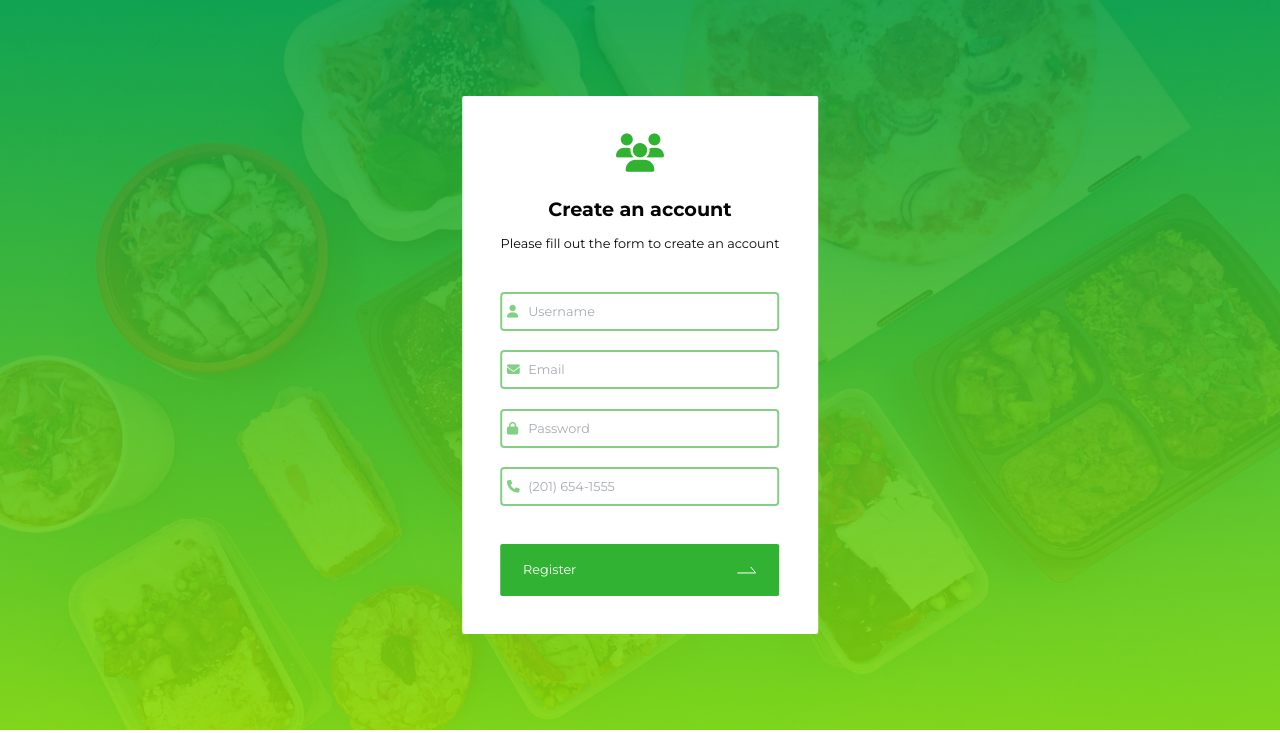
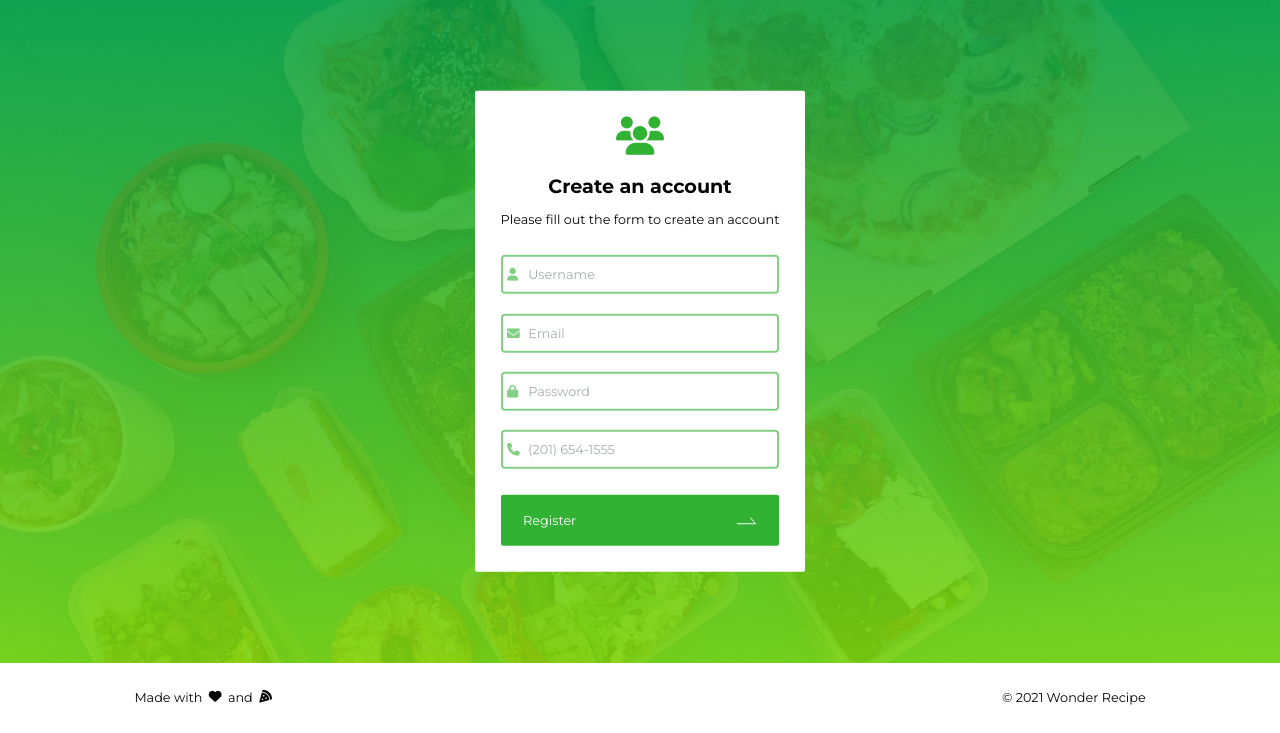
Before and after one commit to lawrencedovin/capstone-1-wonder-recipe, a Flask app: page /register in a window 1280 px wide. Shown: the part 67-800 px from the top of the page. Run offline with Flask 2, Linux system fonts and the light colour scheme; some libraries are stand-ins or nearby versions.

Commit message:
Added footer for forms and updated form spacing

```diff
--- a/wonder-recipe/static/css/styles.css
+++ b/wonder-recipe/static/css/styles.css
@@ -192,6 +192,8 @@ a:hover {
   background: linear-gradient(90.15deg, #009B49 1%, #31B233 50.5%, #8CDC09 100%);
   padding-top: 3.2rem;
   padding-bottom: 3.2rem; }
+  .footer--forms {
+    background: #fff; }
   .footer__button {
     border: 2px solid #31B233;
     margin: 11.4rem 0 2.4rem;
@@ -206,6 +208,8 @@ a:hover {
     align-items: center; }
   .footer__made-with {
     color: #fff; }
+    .footer__made-with--forms {
+      color: #050505; }
   .footer__icon {
     margin: auto .8rem; }
 
@@ -288,12 +292,12 @@ a:hover {
 .forms {
   background: url("../images/form-background.jpg") no-repeat center center fixed;
   background-size: cover;
-  height: calc(100vh - 8.8rem);
+  height: calc(100vh - 17.2rem);
   position: relative; }
   .forms__register {
     background: #fff;
     border-radius: 2px;
-    padding: 4.8rem;
+    padding: 3.2rem;
     position: absolute;
     top: 50%;
     left: 50%;
@@ -301,13 +305,13 @@ a:hover {
   .forms__icon {
     font-size: 4.8rem;
     color: #31B233;
-    margin-bottom: 3.2rem; }
+    margin-bottom: 2.4rem; }
   .forms__title {
     font-weight: 700;
     font-size: 2.4rem;
     margin-bottom: 1.6rem; }
   .forms__description {
-    margin-bottom: 4.8rem; }
+    margin-bottom: 3.2rem; }
   .forms__input {
     color: #31B233;
     font-size: 1.6rem;
@@ -332,7 +336,7 @@ a:hover {
     color: #fff;
     font-size: 1.6rem;
     background: #31B233;
-    margin-top: 4.8rem;
+    margin-top: 3.2rem;
     padding: 2rem 2.8rem;
     border-radius: 2px;
     border: none; }
--- a/wonder-recipe/static/sass/_wonder-recipe.scss
+++ b/wonder-recipe/static/sass/_wonder-recipe.scss
@@ -241,6 +241,10 @@
     padding-top: 3.2rem;
     padding-bottom: 3.2rem;
 
+    &--forms {
+        background: $color-white;
+    }
+
     &__button {
         border: 2px solid $color-green;
         margin: 11.4rem 0 2.4rem;
@@ -261,6 +265,10 @@
 
     &__made-with {
         color: $color-white;
+
+        &--forms {
+            color: $color-black;
+        }
     }
 
     &__icon {
@@ -389,13 +397,13 @@
 .forms {
     background: url("../images/form-background.jpg") no-repeat center center fixed;
     background-size: cover;
-    height: calc(100vh - 8.8rem);
+    height: calc(100vh - 17.2rem);
     position: relative;
 
     &__register {
         background: $color-white;
         border-radius: 2px;
-        padding: 4.8rem;
+        padding: 3.2rem;
         position: absolute;
         top: 50%;
         left: 50%;
@@ -405,7 +413,7 @@
     &__icon {
         font-size: $font-size-large;
         color: $color-green;
-        margin-bottom: 3.2rem;
+        margin-bottom: 2.4rem;
     }
 
     &__title {
@@ -415,7 +423,7 @@
     }
 
     &__description {
-        margin-bottom: 4.8rem;
+        margin-bottom: 3.2rem;
     }
 
     &__input {
@@ -453,7 +461,7 @@
         color: $color-white;
         font-size: $font-size-small;
         background: $color-green;
-        margin-top: 4.8rem;
+        margin-top: 3.2rem;
         padding: 2rem 2.8rem;
         border-radius: 2px;
         border: none;
--- a/wonder-recipe/templates/components/forms/footer-form.html
+++ b/wonder-recipe/templates/components/forms/footer-form.html
@@ -1,14 +1,14 @@
-<div class="row no-gutters footer">
+<div class="row no-gutters footer footer--forms">
     <div class="container-fluid">
         <div class="row">
             <div class="col-md-12 d-flex justify-content-between">
-                <span class="footer__text footer__text--made-with">
+                <span class="footer__text footer__made-with--forms">
                     Made with
-                    <i class="fas fa-heart footer__text--made-with-icon"></i>
+                    <i class="fas fa-heart footer__icon"></i>
                     and
-                    <i class="fas fa-pizza-slice footer__text--made-with-icon"></i>
+                    <i class="fas fa-pizza-slice footer__icon"></i>
                 </span>
-                <span class="footer__text footer__text--copyright">© 2021 Wonder Recipe</span>
+                <span class="footer__text footer__copyright">© 2021 Wonder Recipe</span>
             </div>
         </div>
     </div>
--- a/wonder-recipe/templates/register.html
+++ b/wonder-recipe/templates/register.html
@@ -3,4 +3,5 @@
 {% block content %}
 {% include '/components/top-nav.html' %}
 {% include '/components/forms/form-register.html' %}
+{% include '/components/forms/footer-form.html' %}
 {% endblock %}
```
